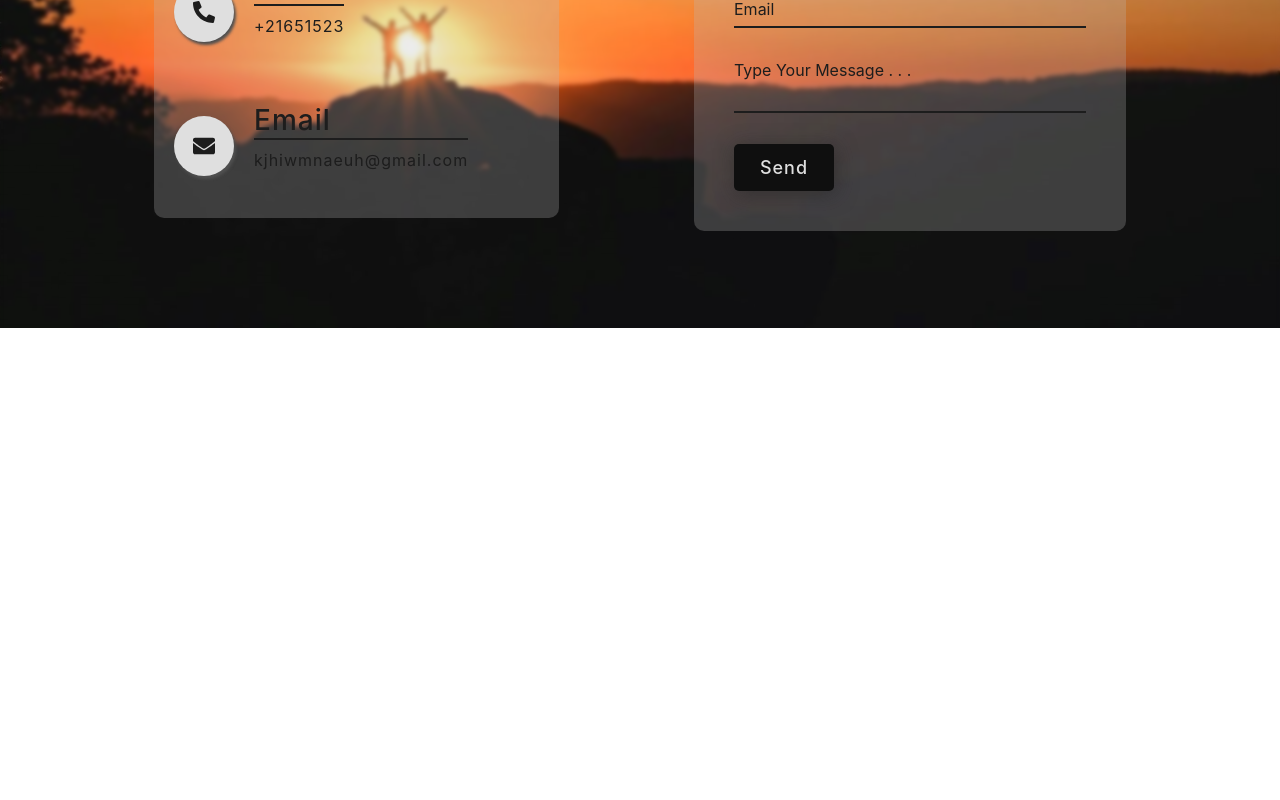
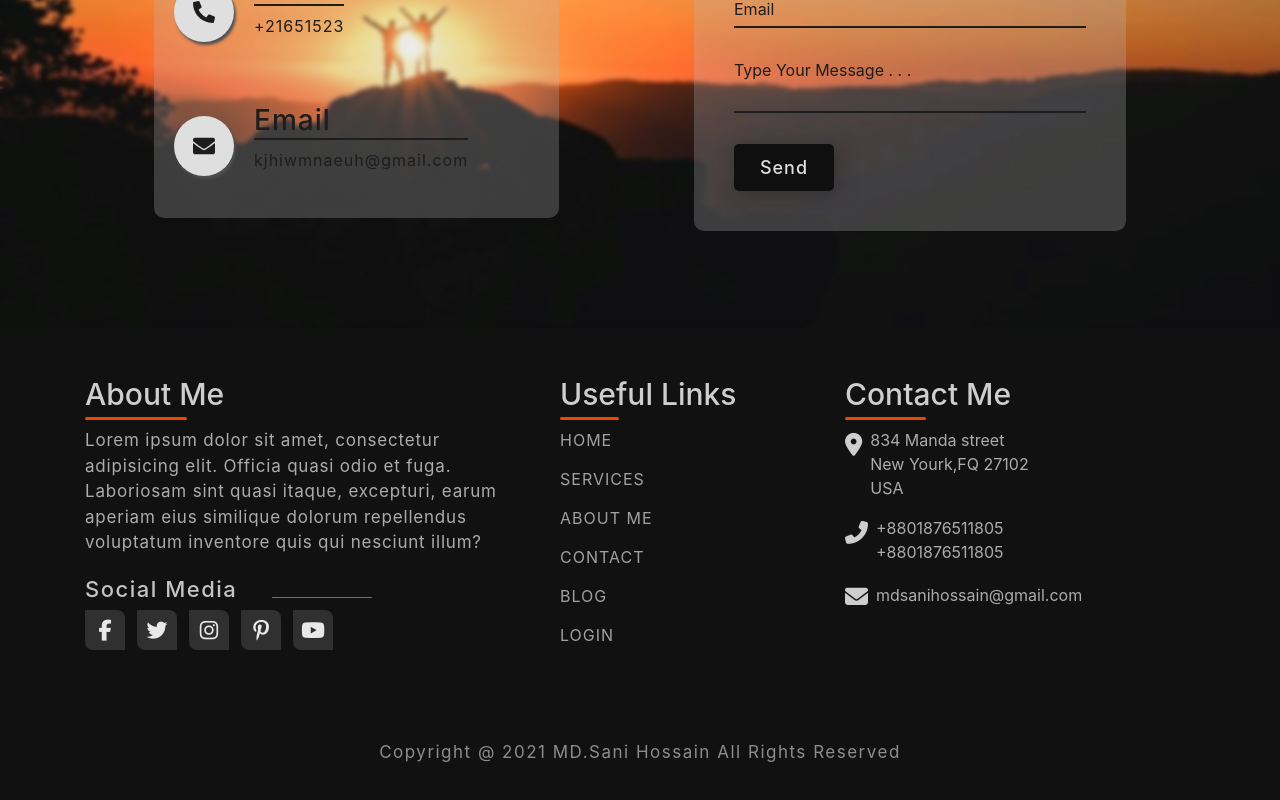
Before and after one commit to Tafsan-Mahmud/Sani-Portfolio, a React (Create React App) app: page / in a window 1280 px wide. Shown: the part 5347-6147 px from the top of the page. Before the commit the page ends 5675 px from the top, so only its background shows below. Built offline with nearby package versions, Linux system fonts and the light colour scheme; no server answers.

Commit message:
footer section complete

```diff
--- a/public/index.html
+++ b/public/index.html
@@ -42,6 +42,7 @@
       To begin the development, run `npm start` or `yarn start`.
       To create a production bundle, use `npm run build` or `yarn build`.
     -->
+    <script src="https://kit.fontawesome.com/7a643b3ca6.js" crossorigin="anonymous"></script>
     <script src="https://unpkg.com/swiper/swiper-bundle.min.js"></script>
     <script src="https://cdn.jsdelivr.net/npm/bootstrap@5.0.2/dist/js/bootstrap.bundle.min.js" integrity="sha384-MrcW6ZMFYlzcLA8Nl+NtUVF0sA7MsXsP1UyJoMp4YLEuNSfAP+JcXn/tWtIaxVXM" crossorigin="anonymous"></script>
   </body>
--- /dev/null
+++ b/src/Components/Footer/Footer.css
@@ -0,0 +1,164 @@
+#Footer{
+    position: relative;
+    background: #111;
+    min-height: 65vh;
+
+}
+.ftr-ttl-tx-dsg{
+    position: relative;
+    color: #cecece;
+    font-size: 30px;
+    font-weight: 500;
+}
+.ftr-ttl-tx-dsg::after{
+    content:'';
+    display: block;
+    width:23%;
+    height:3.5px;
+    margin-top: 5px;
+    border-radius:8px;
+    background-color: #e94a00;
+    transition:width .4s;
+}
+.ftr-abt-p-tx-cl{
+    color: #acacac;
+    letter-spacing: 0.8px;
+    font-size: 17px;
+}
+.ftr-scl-mda-icn-dsg ul{
+    display: flex;
+    margin-left: 0;
+    padding-left: 0;
+    transition: 0.4s;
+}
+.ftr-scl-mda-icn-dsg ul li{
+    list-style: none;
+    width: 40px;
+    height: 40px;
+    display: flex;
+    justify-content: center;
+    align-items: center;
+    background: #303030;
+    margin-right: 12px;
+    border-bottom-left-radius: 8px;
+    border-top-right-radius: 8px;
+    transition: 0.4s;
+    overflow: hidden;
+}
+.ftr-scl-mda-icn-dsg ul li a{
+    display: flex;
+    justify-content: center;
+    align-items: center;
+    text-decoration: none;
+    color: #e9e9e9;
+    overflow: hidden;
+    font-size: 21px;
+    width: 40px;
+    height: 40px;
+    transition: 0.4s;
+}
+.ftr-scl-mda-icn-dsg ul li:hover{
+    transform: translateY(-4px);
+}
+.ftr-scl-mda-icn-dsg ul li:hover .sci-dsg-fb{
+    overflow: hidden;
+    background: #2236e2;
+    color: #e7e7e7;
+    text-shadow: 2px 1px 3px #1b1b1ba1;
+    border-bottom-left-radius: 8px;
+    border-top-right-radius: 8px;
+}
+.ftr-scl-mda-icn-dsg ul li:hover .sci-dsg-tw{
+    overflow: hidden;
+    background: #1493e2;
+    color: #e7e7e7;
+    text-shadow: 2px 1px 3px #1b1b1b7a;
+    border-bottom-left-radius: 8px;
+    border-top-right-radius: 8px;
+}
+.ftr-scl-mda-icn-dsg ul li:hover .sci-dsg-ig{
+    overflow: hidden;
+    background: radial-gradient(circle farthest-corner at 35% 90%, #f1b64f, transparent 50%), radial-gradient(circle farthest-corner at 0 140%, #e0ab4e, transparent 50%), radial-gradient(ellipse farthest-corner at 0 -25%, #444bd1, transparent 50%), radial-gradient(ellipse farthest-corner at 20% -50%, #474dc9, transparent 50%), radial-gradient(ellipse farthest-corner at 100% 0, #8533c4, transparent 50%), radial-gradient(ellipse farthest-corner at 60% -20%, #7e2fbb, transparent 50%), radial-gradient(ellipse farthest-corner at 100% 100%, #ce2870, transparent), linear-gradient(#594dc7, #b32987 30%, #d83152 50%, #e4672e 70%, #e4a848 100%);
+    color: #e7e7e7;
+    text-shadow: 2px 1px 3px #1b1b1b7a;
+    border-bottom-left-radius: 8px;
+    border-top-right-radius: 8px;
+}
+.ftr-scl-mda-icn-dsg ul li:hover .sci-dsg-pt{
+    overflow: hidden;
+    background:#e60023;
+    color: #e7e7e7;
+    text-shadow: 2px 1px 3px #1b1b1b7a;
+    border-bottom-left-radius: 8px;
+    border-top-right-radius: 8px;
+}
+.ftr-scl-mda-icn-dsg ul li:hover .sci-dsg-ytb{
+    overflow: hidden;
+    background:#f00000;
+    color: #e7e7e7;
+    text-shadow: 2px 1px 3px #1b1b1b7a;
+    border-bottom-left-radius: 8px;
+    border-top-right-radius: 8px;
+}
+.ftr-scl-mda-icn-dsg h5{
+    position: relative;
+    color: #c4c4c4;
+    letter-spacing: 1.5px;
+    font-size: 22px;
+}
+
+.ftr-scl-mda-icn-dsg h5::before {
+    content: '';
+    position: absolute;
+    top: 80%;
+    left: 42%;
+    width: 100px;
+    height: 1.3px;
+    border-radius: 8px;
+    background: #e94a00;
+}
+.useful-links{
+    padding: 0;
+    margin: 0;
+}
+.useful-links li{
+    list-style: none;
+    text-decoration: none;
+    margin-bottom: 15px;
+}
+.cstm-usefil-lnk{
+    color: #a1a1a1;
+    letter-spacing: 1px;
+    padding: 0;
+    margin: 0;
+    transition: 0.4s;
+}
+.cstm-usefil-lnk:hover{
+    color: #e6e6e6;
+}
+.cstm-usefil-lnk:focus{
+    color: #e94a00;
+    border-left: 2px solid #e94a00;
+    padding-left: 4px;
+}
+.lctn-nmbr-mail{
+    display: flex;
+}
+.lctn-nmbr-mail .icon{
+    margin-right: 8px;
+    font-size: 23px;
+    color: #cecece;
+}
+.lctn-nmbr-mail p{
+    color:#acacac ;
+}
+.ml-btm-xtra{
+    margin-top: 2.5px;
+}
+.copyright-p{
+    color: #8d8d8d;
+    font-size: 17px;
+    letter-spacing: 1.5px;
+    text-align: center;
+    margin-top: 50px;
+}
--- /dev/null
+++ b/src/Components/Footer/Footer.js
@@ -0,0 +1,68 @@
+import React from 'react';
+import './Footer.css';
+import { FontAwesomeIcon } from '@fortawesome/react-fontawesome';
+import { } from '@fortawesome/free-solid-svg-icons';
+import fi from './social_facebook_fb_75.ico'
+import { Link } from 'react-router-dom';
+
+const Footer = () => {
+    return (
+        <div id="Footer" className="pt-5">
+            <div className="container">
+                <div className="row">
+                    <div className="col-md-5 mb-4">
+                        <h2 className="ftr-ttl-tx-dsg">About Me</h2>
+                        <p className="ftr-abt-p-tx-cl">Lorem ipsum dolor sit amet, consectetur adipisicing elit. Officia quasi odio et fuga. Laboriosam sint quasi itaque, excepturi, earum aperiam eius similique dolorum repellendus voluptatum inventore quis qui nesciunt illum?</p>
+                        <div className="ftr-scl-mda-icn-dsg pt-1">
+                            <h5>Social Media</h5>
+                            <ul>
+                                <li><a className="sci-dsg-fb" href="https://www.facebook.com/sani1288" target="_bold"><i class="fab fa-facebook-f"></i></a></li>
+                                <li><a className="sci-dsg-tw" href="https://www.facebook.com/sani1288" target="_bold"><i class="fab fa-twitter"></i></a></li>
+                                <li><a className="sci-dsg-ig" href="https://www.facebook.com/sani1288" target="_bold"><i class="fab fa-instagram"></i></a></li>
+                                <li><a className="sci-dsg-pt" href="https://www.facebook.com/sani1288" target="_bold"><i class="fab fa-pinterest-p"></i></a></li>
+                                <li><a className="sci-dsg-ytb" href="https://www.facebook.com/sani1288" target="_bold"><i class="fab fa-youtube"></i></a></li>
+                            </ul>
+                        </div>
+                    </div>
+                    <div className="col-md-3 mb-4">
+                        <h2 className="ftr-ttl-tx-dsg">Useful Links</h2>
+                        <ul className="useful-links">
+                            <li><Link className="nav-link cstm-usefil-lnk" to='/home'>HOME</Link></li>
+                            <li><Link className="nav-link cstm-usefil-lnk" to='/home'>SERVICES</Link></li>
+                            <li><Link className="nav-link cstm-usefil-lnk" to='/home'>ABOUT ME</Link></li>
+                            <li><Link className="nav-link cstm-usefil-lnk" to='/home'>CONTACT</Link></li>
+                            <li><Link className="nav-link cstm-usefil-lnk" to='/home'>BLOG</Link></li>
+                            <li className="lgn-spcl-dsg "><Link className="nav-link cstm-usefil-lnk" to='/home'>LOGIN</Link></li>
+                        </ul>
+                    </div>
+                    <div className="col-md-4">
+                        <h2 className="ftr-ttl-tx-dsg">Contact Me</h2>
+                        <div className="lctn-nmbr-mail">
+                            <div className="icon">
+                                <i class="fas fa-map-marker-alt"></i>
+                            </div>
+                            <p>834 Manda street <br /> New Yourk,FQ 27102 <br /> USA</p>
+                        </div>
+                        <div className="lctn-nmbr-mail">
+                            <div className="icon">
+                                <i class="fas fa-phone-alt"></i>
+                            </div>
+                            <p>+8801876511805 <br />+8801876511805</p>
+                        </div>
+                        <div className="lctn-nmbr-mail">
+                            <div className="icon">
+                                <i class="fas fa-envelope"></i>
+                            </div>
+                            <p className="lctn-nmbr-mail ml-btm-xtra"> mdsanihossain@gmail.com</p>
+                        </div>
+                    </div>
+                </div>
+                <p className="copyright-p">
+                    Copyright @ {(new Date().getFullYear())} MD.Sani Hossain All Rights Reserved
+                </p>
+            </div>
+        </div>
+    );
+};
+
+export default Footer;
--- a/src/Components/FullPage/FullPage.js
+++ b/src/Components/FullPage/FullPage.js
@@ -1,6 +1,7 @@
 import React from 'react';
 import ContactUs from '../ContactUs/ContactUs';
 import CustomerReview from '../CustomerReview/CustomerReview';
+import Footer from '../Footer/Footer';
 import Home from '../Home/Home';
 import MainService from '../MainService/MainService';
 import MobileServices from '../MobileServices/MobileServices';
@@ -18,6 +19,7 @@ const FullPage = () => {
             <MobileServices></MobileServices>
             <CustomerReview></CustomerReview>
             <ContactUs></ContactUs>
+            <Footer></Footer>
         </div>
     );
 };
```
Also changed, not shown: 1 other file (tests, documents, lock files or other folders).
